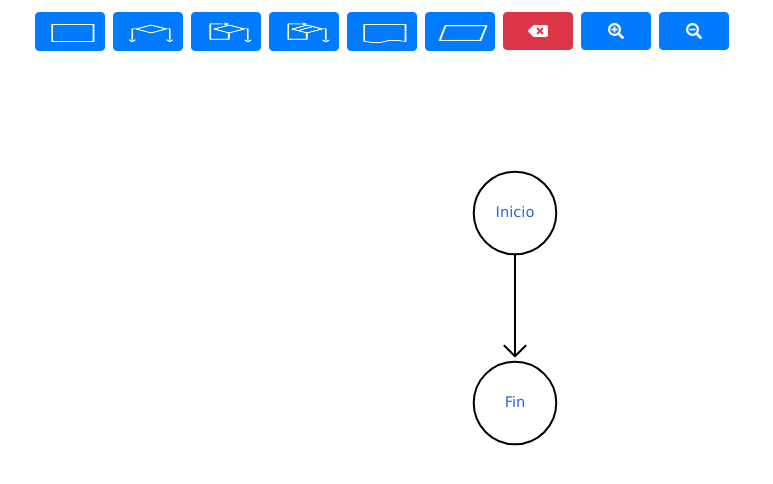
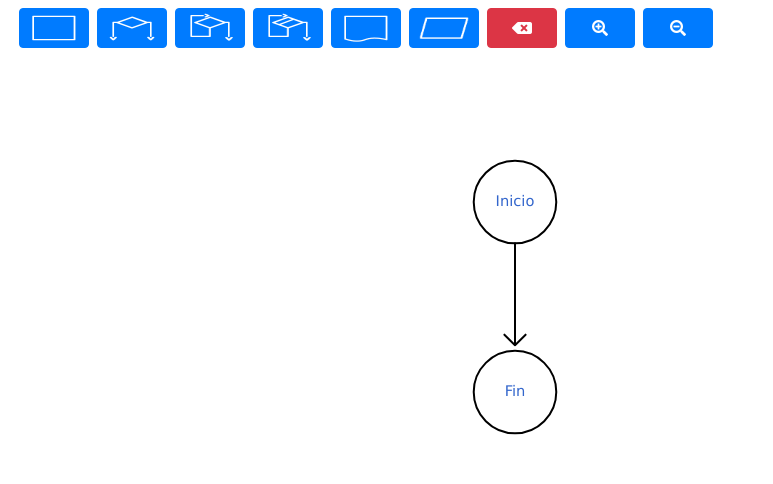
Before and after one commit to MrManoloDG/DrawEzAlg, an Electron app: page index.html in a window 1000 px wide. Shown: the whole page, without its empty margins (0-773 px from the left). Drawn offline with nearby package versions, Linux system fonts and the light colour scheme.

Commit message:
nav buttons

```diff
--- a/css/main.css
+++ b/css/main.css
@@ -9,12 +9,18 @@
 	overflow: auto;
 }
 
+.nav {
+	overflow:auto;
+}
+
 .btn {
 	width: 70px;
-	mar
+	padding: 4px !important;
+	height: 40px;
+
 }
 
 .btn-img {
 	width: 50px;
-	height: 22px;
+	height: 30px;
 }
--- a/index.html
+++ b/index.html
@@ -31,12 +31,8 @@
 	<body class="container-fluid">
 		<!-- Botonera -->
 		<div id="buttons">
-			<nav class="navbar navbar-expand-lg navbar-light">
-				<button class="navbar-toggler" type="button" data-toggle="collapse" data-target="#navbarNav" aria-controls="navbarNav" aria-expanded="false" aria-label="Toggle navigation">
-					<span class="navbar-toggler-icon"></span>
-				</button>
-				<div class="collapse navbar-collapse" id="navbarNav">
-					<ul class="navbar-nav">
+
+					<ul class="nav mt-1">
 
 						<li class="nav-item m-1">
 							<button type="button" name="asignación" class="btn btn-primary" onclick="btn_struct('assing')"><img src="img/btn/assing.png" class="btn-img mx-auto"></button>
@@ -67,8 +63,7 @@
 							<button type="button" name="zoom_out" id="boton" class="btn btn-primary text-white" onclick="zoom_out()"><i class="fas fa-search-minus"></i></button>
 						</li>
 					</ul>
-				</div>
-			</nav>
+
 			<!--
 			<nav>
 				<div class="nav nav-tabs" id="nav-tab" role="tablist">
```
